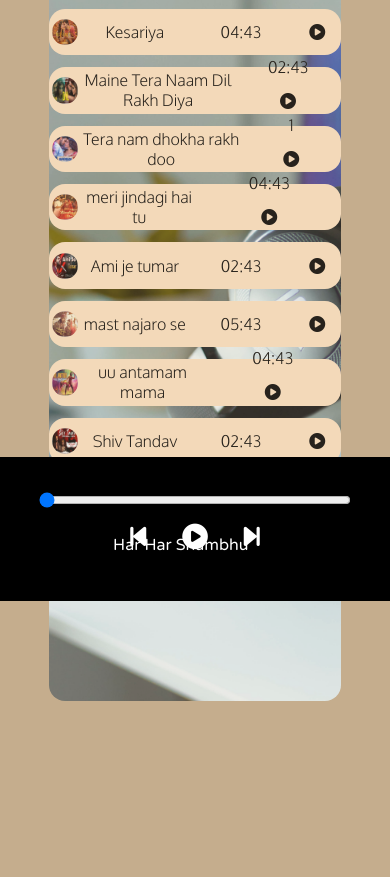
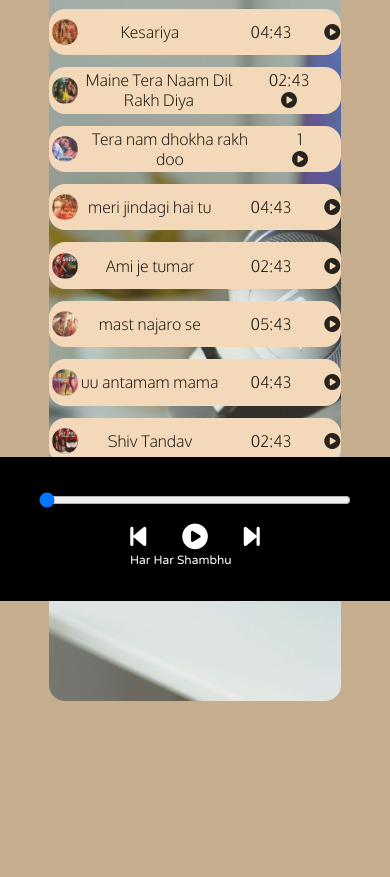
Before and after one commit to Durgesh2008/musicclone.github.io, a plain HTML site: page index.html in a window 390 px wide. Shown: the part 243-1120 px from the top of the page. Drawn offline with Linux system fonts and the light colour scheme.

Commit message:
Update style.css

```diff
--- a/style.css
+++ b/style.css
@@ -120,3 +120,12 @@ nav ul li{
 .songlen{
     padding: 2rem;
 }
+@media  screen and (max-width:600px) {
+    #title{
+        margin-top: 30px;
+        font-size: 12px;
+    }
+    .fa-solid{
+        padding: 1px;
+    }
+}
```
